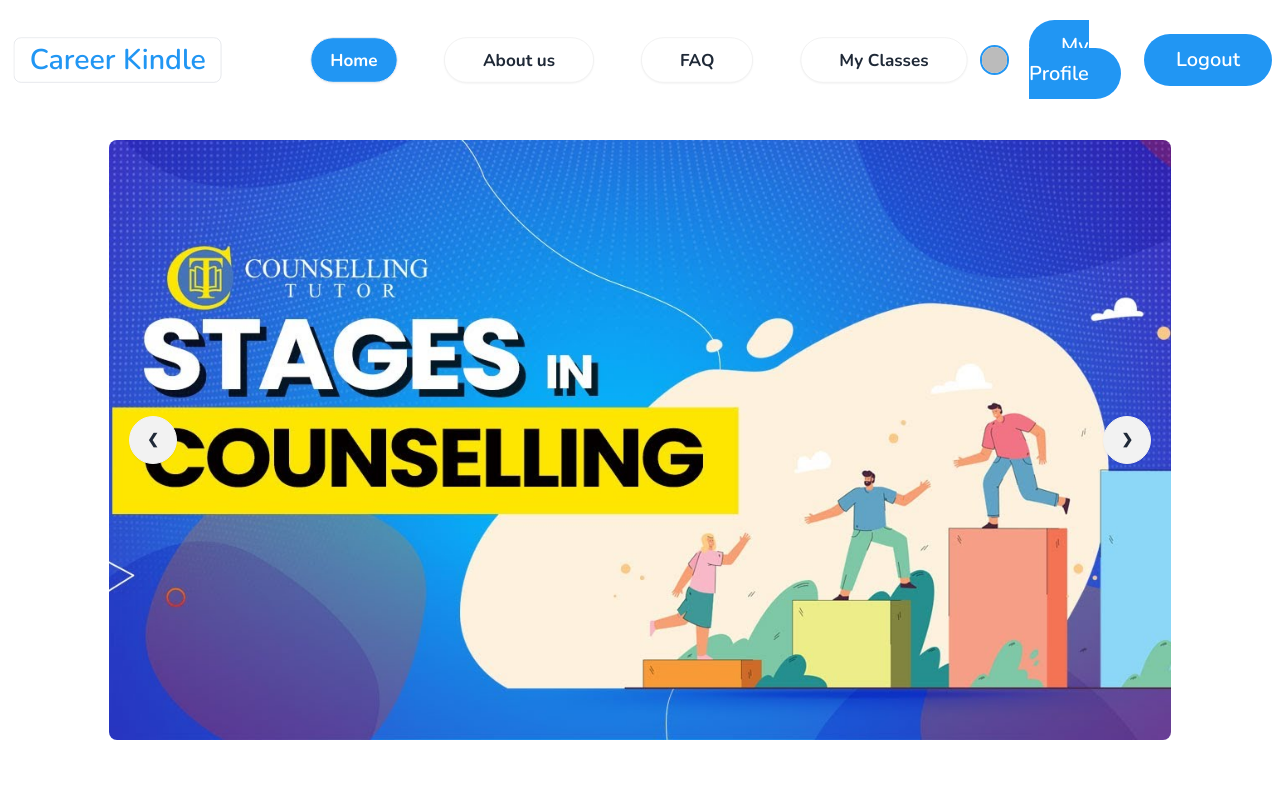
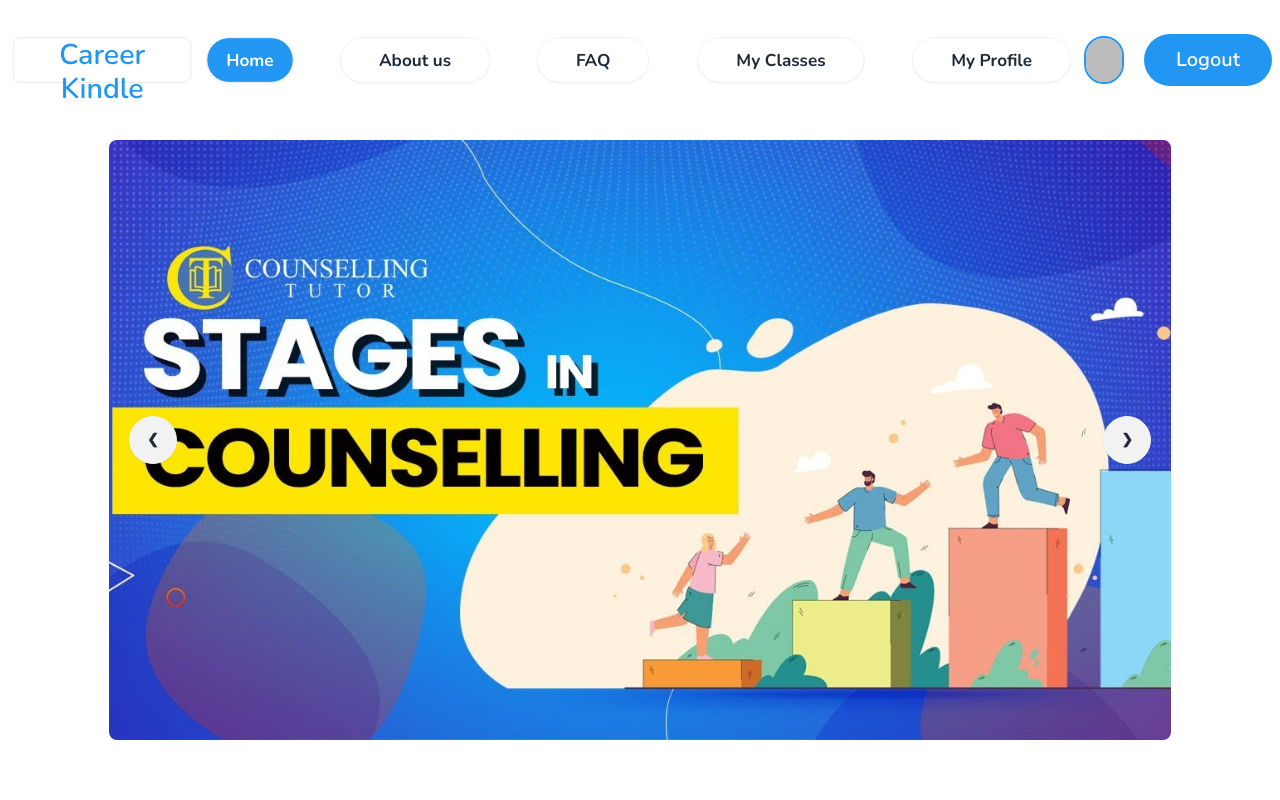
Before and after one commit to reyad9009/Assignment-9, a React (Vite) app: page / in a window 1280 px wide. Shown: the top 800 px of the page. Built offline with nearby package versions, Linux system fonts and the light colour scheme; no server answers; sample sign-in values are in the browser's storage.

Commit message:
ui update

```diff
--- a/src/components/Navbar.jsx
+++ b/src/components/Navbar.jsx
@@ -3,7 +3,7 @@ import { Link, NavLink } from "react-router-dom";
 import { AuthContext } from "../provider/AuthProvider";
 
 const Navbar = () => {
-  const {user, logOut} = useContext(AuthContext);
+  const { user, logOut } = useContext(AuthContext);
   const links = (
     <>
       <li>
@@ -55,6 +55,19 @@ const Navbar = () => {
           My Classes
         </NavLink>
       </li>
+
+      <li>
+        <NavLink
+          to="/auth/profile"
+          className={({ isActive }) =>
+            isActive
+              ? "bg-[#2196f3] lg:text-lg text-white font-bold px-10 btn rounded-full hover:bg-transparent hover:text-[#2196f3]"
+              : "bg-white text-lg font-bold px-10 btn rounded-full hover:border-[#2196f3] hover:bg-transparent hover:text-[#2196f3]"
+          }
+        >
+          My Profile
+        </NavLink>
+      </li>
     </>
   );
 
@@ -81,7 +94,7 @@ const Navbar = () => {
             </div>
             <ul
               tabIndex={0}
-              className="menu menu-sm dropdown-content bg-base-100 rounded-box z-[1] mt-3 w-52 p-2 shadow"
+              className="menu menu-sm dropdown-content bg-base-100 rounded-box z-[1] mt-3 w-80 p-2 shadow flex gap-5"
             >
               {links}
             </ul>
@@ -98,11 +111,11 @@ const Navbar = () => {
           </ul>
         </div>
         <div className="navbar-end">
-          <div className="">
+          <div className="md:pr-5">
             {user && user?.email ? (
               <div>
                 <img
-                  className="w-12 border-[#2196f3] border-2 rounded-full hidden lg:block"
+                  className="w-12 h-12 border-[#2196f3] border-2 rounded-full hidden lg:block"
                   src={user?.photoURL}
                   alt=""
                   title={user.displayName}
@@ -113,7 +126,7 @@ const Navbar = () => {
             )}
           </div>
 
-          <div className="px-5">
+          {/* <div className="px-5">
 
               <Link
                 to="/auth/profile"
@@ -121,7 +134,7 @@ const Navbar = () => {
               >
                 My Profile
               </Link>
-          </div>
+          </div> */}
 
           <div className="">
             {user && user?.email ? (
--- a/src/pages/MyProfile.jsx
+++ b/src/pages/MyProfile.jsx
@@ -31,7 +31,7 @@ const MyProfile = () => {
       });
   };
   return (
-    <div className="min-h-scree flex flex-row justify-center items-start">
+    <div className="min-h-scree flex lg:flex-row flex-col justify-center lg:items-start items-center">
       <Helmet><title>Career Kindle | Profile</title></Helmet>
       <div className="p-7">
 
```
